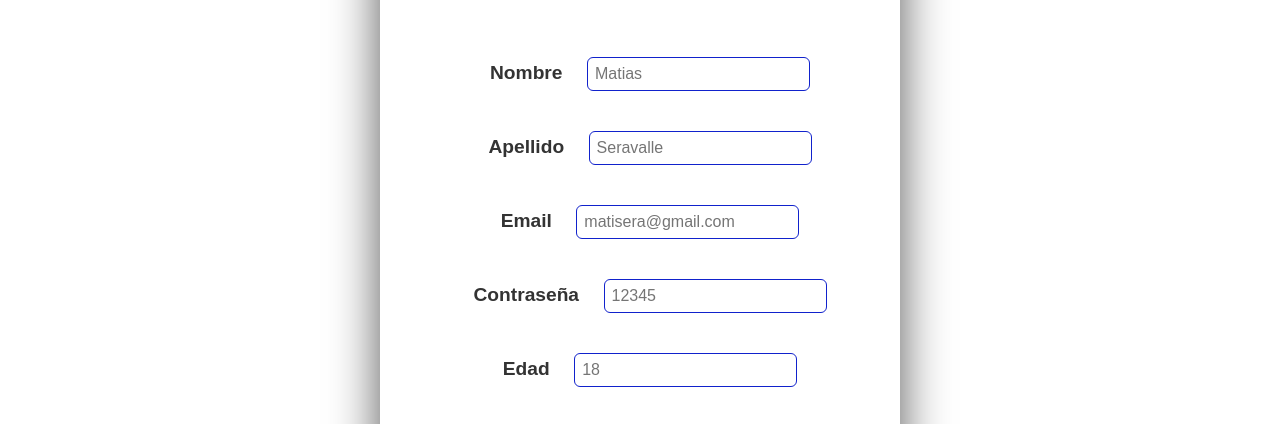
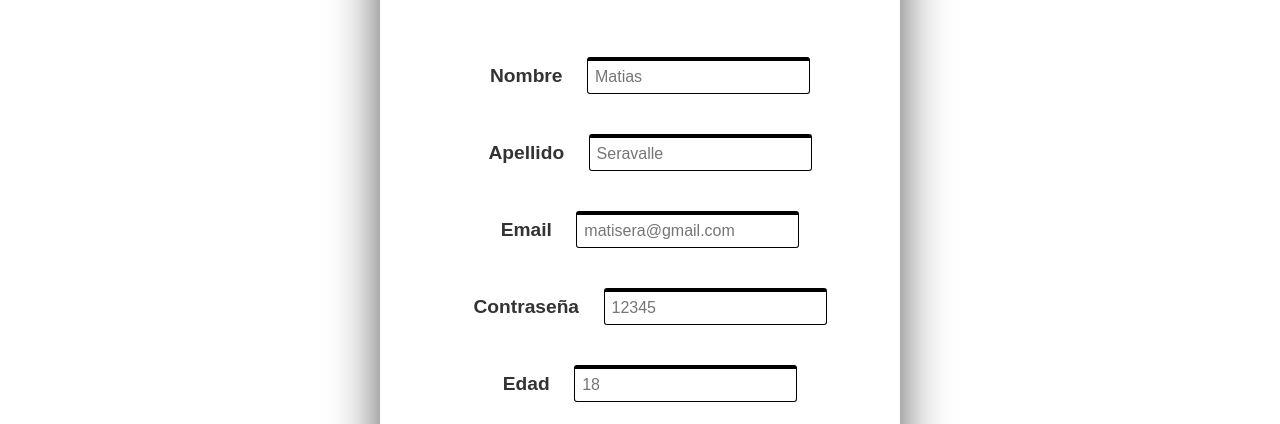
Before and after one commit to MatiasSeravalle/proyecto-web, a plain HTML site: page form.html in a window 1280 px wide. Shown: the part 365-789 px from the top of the page. Drawn offline with Linux system fonts and the light colour scheme.

Commit message:
cambiando diseños input

```diff
--- a/form.css
+++ b/form.css
@@ -91,9 +91,17 @@ label {
 
 input {
     padding: 7px;
-    border-radius: 6px;
+    border-radius: 3px;
+    font-size: 1em;
+    border: 1px solid #000;
+    border-top: 4px solid #000;
+}
+
+input:focus-visible {
+    outline: none;
     border: 1px solid #1122cc;
-    font-size: 1em;
+    border-top: 4px solid #1122cc;
+    color: #1122cc;
 }
 
 .button__container {
```
